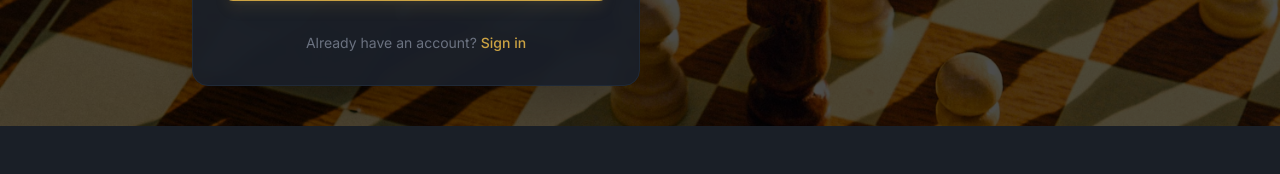
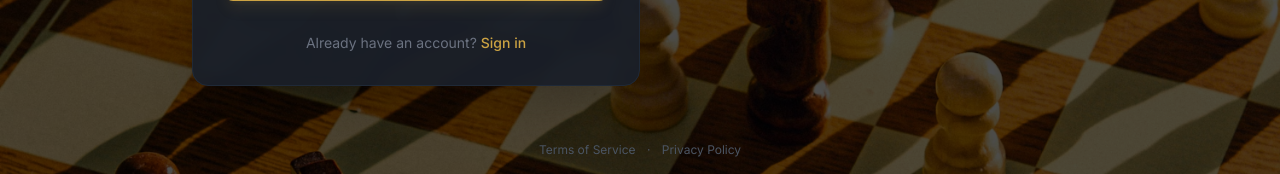
Before and after one commit to sabinramtel/Chess, a Flask app: page /signup in a window 1280 px wide. Shown: the part 684-858 px from the top of the page. Before the commit the page ends 810 px from the top, so only its background shows below. Run offline with Flask 3, Linux system fonts and the light colour scheme; some libraries are stand-ins or nearby versions.

Commit message:
Add Terms of Service and Privacy Policy links to signup page footer

```diff
--- a/app/templates/signup.html
+++ b/app/templates/signup.html
@@ -127,6 +127,12 @@
   </div>
 
   <div id="toast" class="hidden"></div>
+
+  <div class="w-full text-center py-4 text-xs text-gray-600">
+    <a href="/tos" target="_blank" rel="noopener noreferrer" class="hover:text-[#cca343] transition-colors">Terms of Service</a>
+    <span class="mx-2">·</span>
+    <a href="/privacy" target="_blank" rel="noopener noreferrer" class="hover:text-[#cca343] transition-colors">Privacy Policy</a>
+  </div>
 {% endblock %}
 
 {% block scripts %}
```
